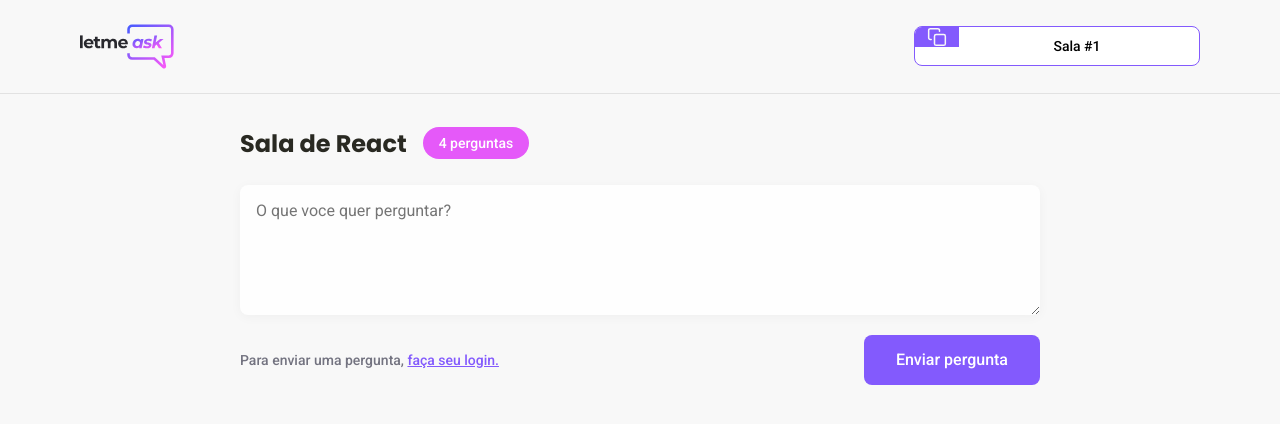
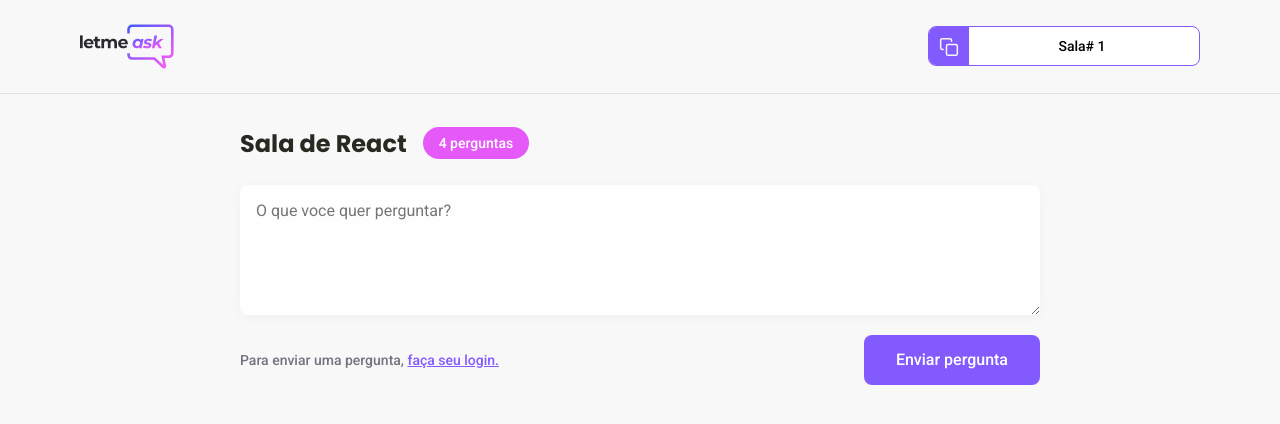
Before and after one commit to GabrielMedradoS/letmeask---NLW-Together, a React (Create React App) app: page /rooms/1 in a window 1280 px wide. Shown: the top 424 px of the page. Built offline with nearby package versions, Linux system fonts and the light colour scheme; no server answers.

Commit message:
adjustmentes UseParams and room-code css

```diff
--- a/src/components/RoomCode.tsx
+++ b/src/components/RoomCode.tsx
@@ -16,7 +16,7 @@ export function RoomCode(props: RoomCodeProps) {
       <div>
         <img src={copyImg} alt="Copy room code" />
       </div>
-      <span>Sala #{props.code}</span>
+      <span>Sala# {props.code}</span>
     </button>
   );
 }
--- a/src/pages/Room.tsx
+++ b/src/pages/Room.tsx
@@ -18,7 +18,8 @@ export function Room() {
       <header>
         <div className="content">
           <img src={logoImg} alt="Letmeask" />
-          <RoomCode code={params.id} />
+          {/* exclamaçao para marcar que o valor SEMPRE vai ser uma string e nao undefined */}
+          <RoomCode code={params.id!} />
         </div>
       </header>
 
--- a/src/styles/room-code.scss
+++ b/src/styles/room-code.scss
@@ -11,7 +11,7 @@
 
   div {
     background: #835afd;
-    padding: 0 12px;
+    padding: 10px;
     display: flex;
     justify-content: center;
     align-items: center;
@@ -22,7 +22,7 @@
     align-self: center;
     flex: 1;
     padding: 0 16px 0 12px;
-    width: 240px;
+    width: 230px;
     font-size: 14px;
     font-weight: 500;
   }
```
